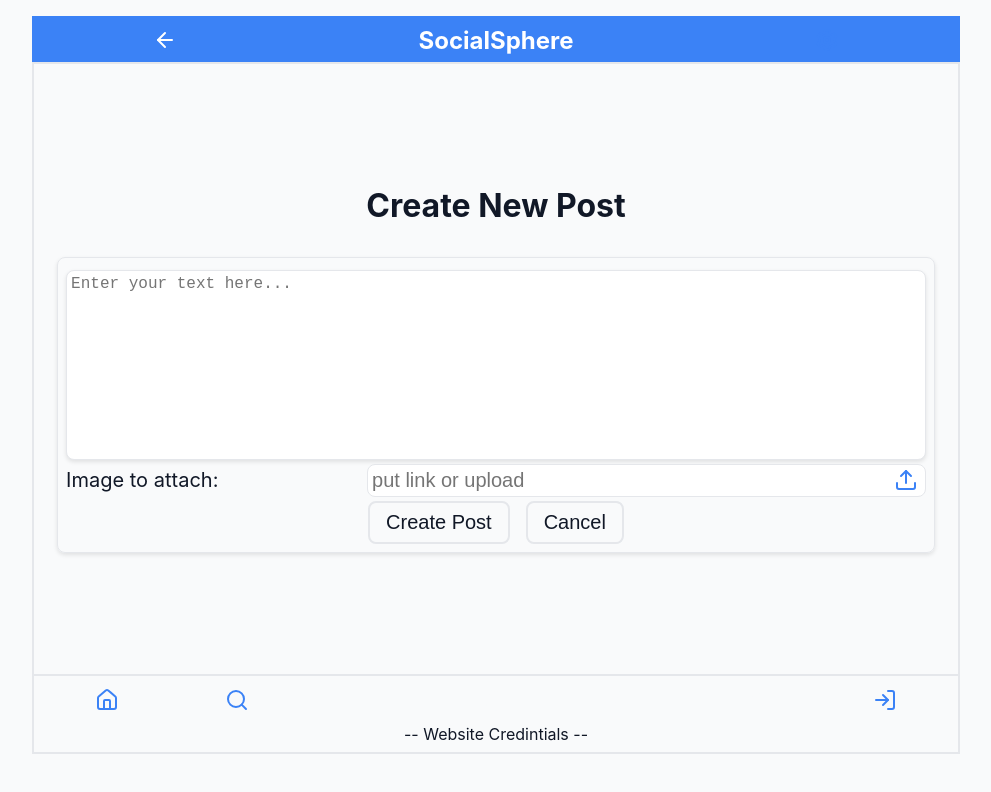
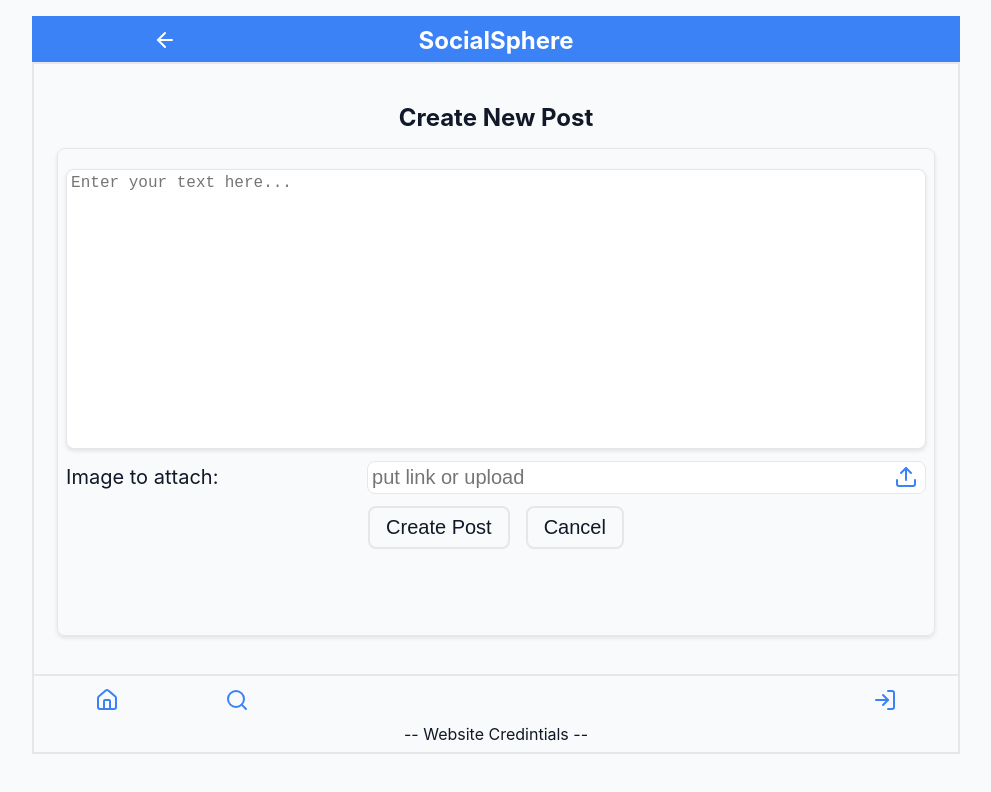
Before and after one commit to gregoryb79/SocialSphere, a React (Vite) app in the folder client/: page /new-post in a window 1280 px wide. Shown: the top 792 px of the page, without its empty margins (144-1135 px from the left). Built offline with nearby package versions, Linux system fonts and the light colour scheme; no server answers.

Commit message:
design trimmed

```diff
--- a/client/src/pages/NewPost.module.scss
+++ b/client/src/pages/NewPost.module.scss
@@ -8,5 +8,5 @@
     flex-direction: column;
     align-items: center;
     justify-content: center;
-    gap: 2rem;
+    gap: 1rem;
 }
--- a/client/src/pages/NewPost.tsx
+++ b/client/src/pages/NewPost.tsx
@@ -20,7 +20,7 @@ export function NewPost() {
 
   return (
     <div className={styles.newPostMain}>
-      <h1 className={styles.newPostHeader}>Create New Post</h1>
+      <h2 className={styles.newPostHeader}>Create New Post</h2>
       {loading && <Spinner />}
       <NewCommentCard onCommentPosted={handleNewPost}/>
     </div>
--- a/client/src/pages/components/NewCommentCard.module.scss
+++ b/client/src/pages/components/NewCommentCard.module.scss
@@ -6,6 +6,11 @@
     display: flex;
     flex-direction: column;
     gap: 0.25rem;
+}
+
+.newCommentCard[data-is-new-post="true"] {
+  height: 80%;
+  gap: 0.75rem;
 }
 
 .commentTtext{
--- a/client/src/pages/components/NewCommentCard.tsx
+++ b/client/src/pages/components/NewCommentCard.tsx
@@ -93,10 +93,10 @@ export function NewCommentCard({post, content, onCommentPosted}: CommentProps){
 
     return (
         <>
-            <form className={styles.newCommentCard} onSubmit={handlePostComment}>
+            <form className={styles.newCommentCard} onSubmit={handlePostComment} data-is-new-post={!post}>
                 <label htmlFor="commentContent">{commentLabel.current}</label>
                 <textarea id="commentContent" name="commentContent" placeholder={!post ? "Enter your text here..." : "Write your comment here..."}
-                    rows={!post? 10 : 5} required className={styles.commentTtext} defaultValue={content}/>
+                    rows={!post? 15 : 5} required className={styles.commentTtext} defaultValue={content}/>
                 {(!post || isPost.current) && <URLorFileUploadInput
                                     setImageHostURL={setAvatarHostURL}
                                     setIsImageUploaded={setIsAvatarUploaded}
--- a/client/src/pages/components/PostCard.tsx
+++ b/client/src/pages/components/PostCard.tsx
@@ -152,7 +152,7 @@ export function PostCard({postInput, following, onDelete}: PostCardProps) {
             }
         }else {
             console.log(`PC: New comment posting for ${post._id} was canceled`);
-            if (post.comments.length == 0)setShowComments(false);
+            if (post.comments.length == 0 || !post.parentId)setShowComments(false);
         }
         if (post.comments.length == 0) setShowComments(false);
         setDisplayNewComment(false);
```
